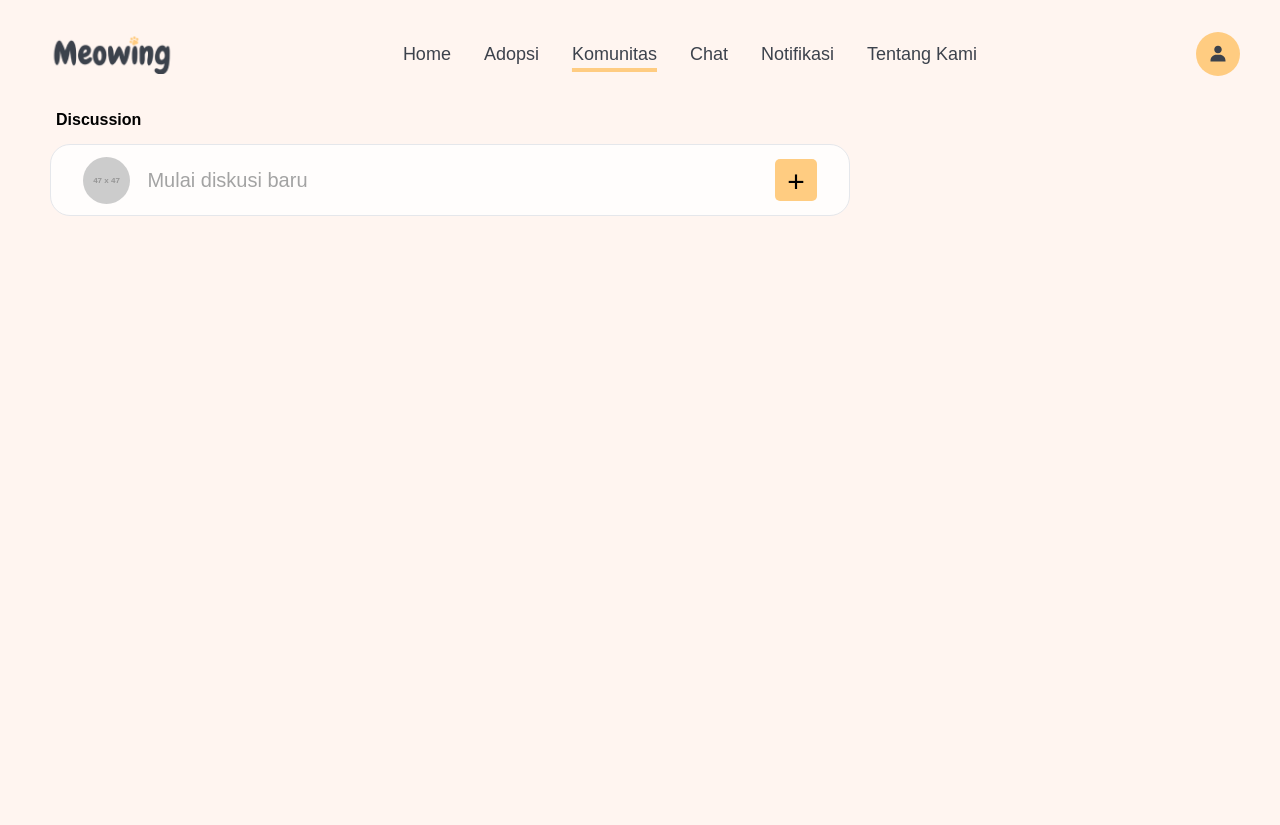
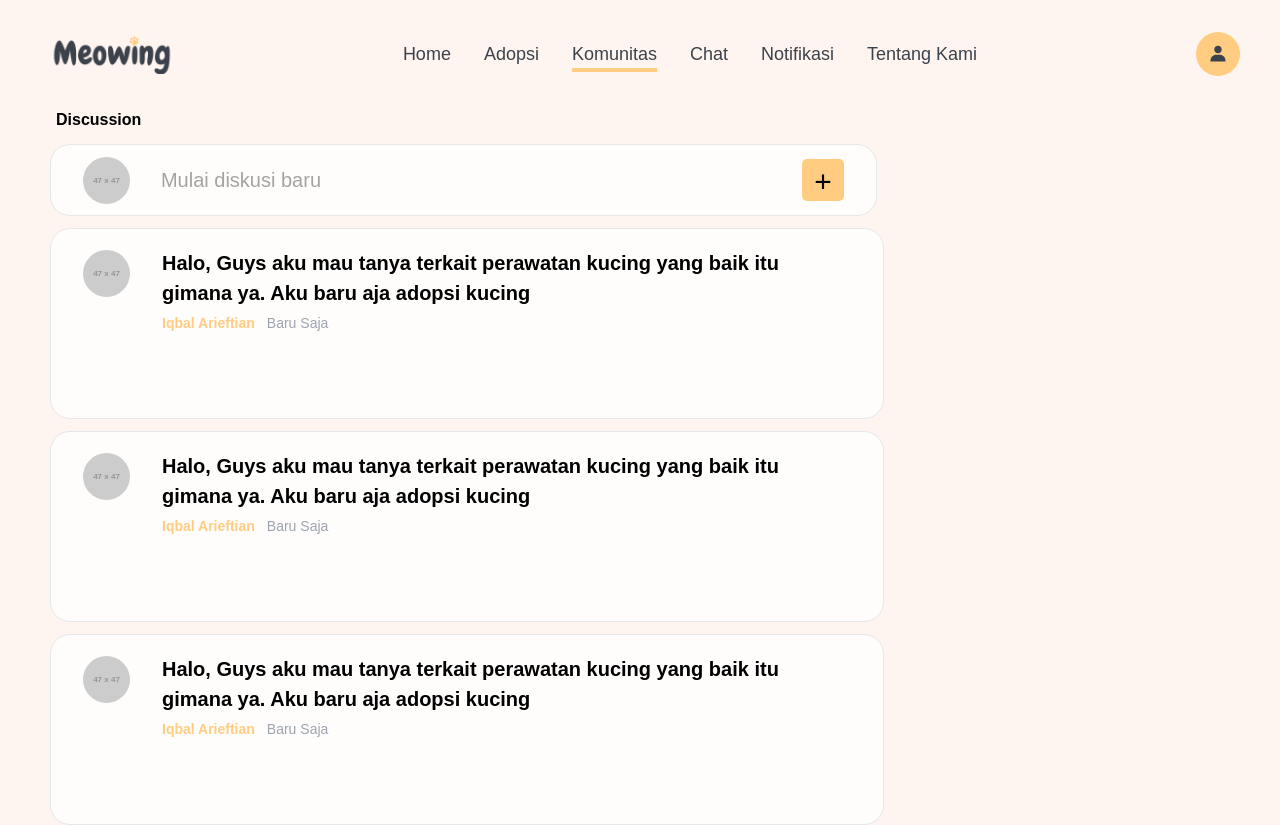
Before and after one commit to Nkas2/project-macro, a React (Vite) app: page /community in a window 1280 px wide. Shown: the top 825 px of the page. Before the commit the page ends 800 px from the top, so only its background shows below. Built offline with nearby package versions, Linux system fonts and the light colour scheme; a web font is replaced by a local one.

Commit message:
update community page

```diff
--- /dev/null
+++ b/src/components/items/Comment.jsx
@@ -0,0 +1,30 @@
+export const CommentContain = () => {
+  return (
+    <>
+      <div className="my-3">
+        <div className="bg-[#FFFDFC] rounded-[20px] border ml-[50px] w-[834px] h-[191px] flex justify-between items-center">
+          <img
+            src="http://placehold.it/47x47"
+            alt="profile-img"
+            className="rounded-full ml-8 mb-[100px]"
+          />
+
+          <div className="mx-8">
+            <div className="comment pb-[65px]">
+              <h3 className="font-bold text-[20px]">
+                Halo, Guys aku mau tanya terkait perawatan kucing yang baik itu
+                gimana ya. Aku baru aja adopsi kucing
+              </h3>
+              <div className="flex items-center space-x-3 pt-[5px]">
+                <p className="pt-[px] text-[14px] text-[#FFCC81] font-bold">
+                  Iqbal Arieftian
+                </p>
+                <p className="font-thin text-[14px] text-gray-400">Baru Saja</p>
+              </div>
+            </div>
+          </div>
+        </div>
+      </div>
+    </>
+  );
+};
--- a/src/page/CommunityPage.jsx
+++ b/src/page/CommunityPage.jsx
@@ -1,4 +1,7 @@
 // import { Navbar } from '../components/Navbar';
+
+import { Footer } from '../components/Footer';
+import { CommentContain } from '../components/items/Comment';
 
 export const Community = () => {
   return (
@@ -7,7 +10,7 @@ export const Community = () => {
         <h1 className="px-14 mb-3 font-bold">Discussion</h1>
 
         {/* new discus */}
-        <div className="bg-[#FFFDFC] rounded-[20px] border ml-[50px] w-[800px] h-[72px] flex justify-between items-center">
+        <div className="bg-[#FFFDFC] rounded-[20px] border ml-[50px] w-[827px] h-[72px] flex justify-between items-center">
           <img
             src="http://placehold.it/47x47"
             alt="profile-img"
@@ -23,6 +26,16 @@ export const Community = () => {
           </button>
         </div>
       </div>
+
+      <CommentContain />
+      <CommentContain />
+      <CommentContain />
+
+      {/* footer */}
+      <div className="w-full relative">
+        <img src="assets/image/wave3.png" alt="" className="w-full" />
+        <Footer />
+      </div>
     </>
   );
 };
```
